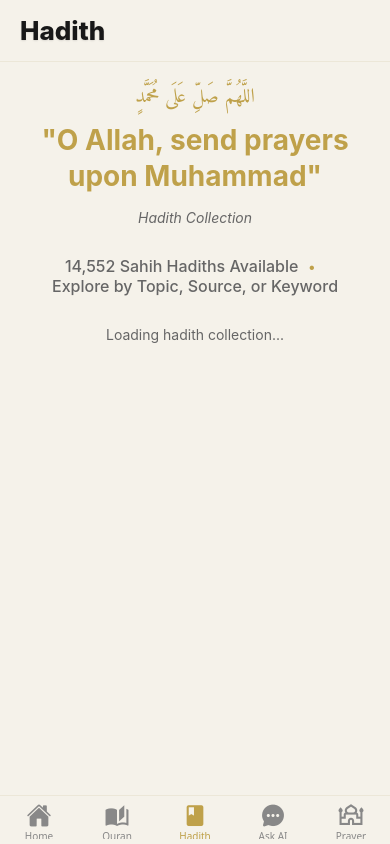
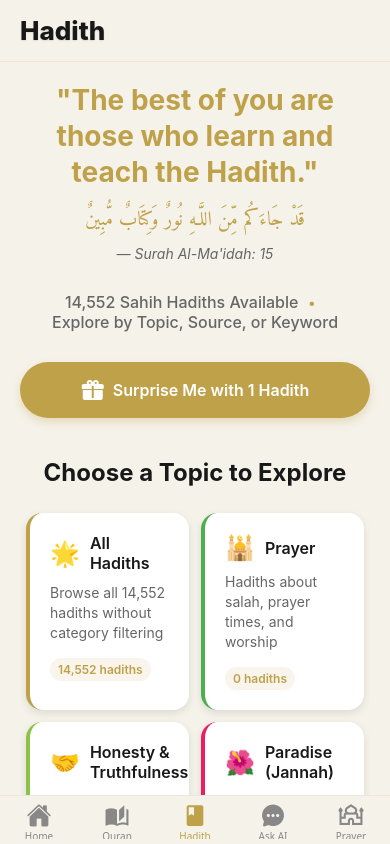
Before and after one commit to dayaanalikhan29-ux/minaret-ai-app, a React Native app in the folder MinaretApp/: screen /Hadith in a window 390 px wide. Built offline with nearby package versions, Linux system fonts and the light colour scheme; a web font is replaced by a local one.

Commit message:
fix: show categories immediately, fetch hadiths only on category tap

```diff
--- a/MinaretApp/screens/HadithScreen.js
+++ b/MinaretApp/screens/HadithScreen.js
@@ -685,35 +685,6 @@ export default function HadithScreen() {
     );
   }
 
-  // Error fallback - if something goes wrong, show at least the welcome screen
-  if (!hadiths || hadiths.length === 0) {
-    console.log('⚠️ No hadiths loaded, showing fallback');
-    return (
-      <SafeAreaView style={[styles.container, { backgroundColor: isDark ? darkStyles.backgroundColor : styles.container.backgroundColor }]}>
-        <View style={[styles.header, { backgroundColor: isDark ? '#0c0c0c' : styles.header.backgroundColor }]}>
-          <Text style={[styles.headerTitle, { color: isDark ? '#d4af37' : styles.headerTitle.color }]}>Hadith</Text>
-        </View>
-        <View style={[styles.content, { backgroundColor: isDark ? darkStyles.backgroundColor : styles.content.backgroundColor }]}>
-          <View style={styles.welcomeContainer}>
-            <View style={styles.spiritualHeader}>
-              <Text style={styles.arabicQuote}>اللَّهُمَّ صَلِّ عَلَى مُحَمَّدٍ</Text>
-              <Text style={styles.mainQuote}>"O Allah, send prayers upon Muhammad"</Text>
-              <Text style={styles.verseReference}>Hadith Collection</Text>
-            </View>
-            <View style={styles.statsLine}>
-              <Text style={styles.statsText}>14,552 Sahih Hadiths Available</Text>
-              <Text style={styles.separator}>•</Text>
-              <Text style={styles.statsText}>Explore by Topic, Source, or Keyword</Text>
-            </View>
-            <Text style={{ textAlign: 'center', color: isDark ? darkStyles.secondary : '#666', marginBottom: 20 }}>
-              Loading hadith collection...
-            </Text>
-          </View>
-        </View>
-      </SafeAreaView>
-    );
-  }
-
   return (
     <SafeAreaView style={[styles.container, { backgroundColor: isDark ? darkStyles.backgroundColor : styles.container.backgroundColor }]}>
       <View style={[styles.header, { backgroundColor: isDark ? '#0c0c0c' : styles.header.backgroundColor }]}>
```
